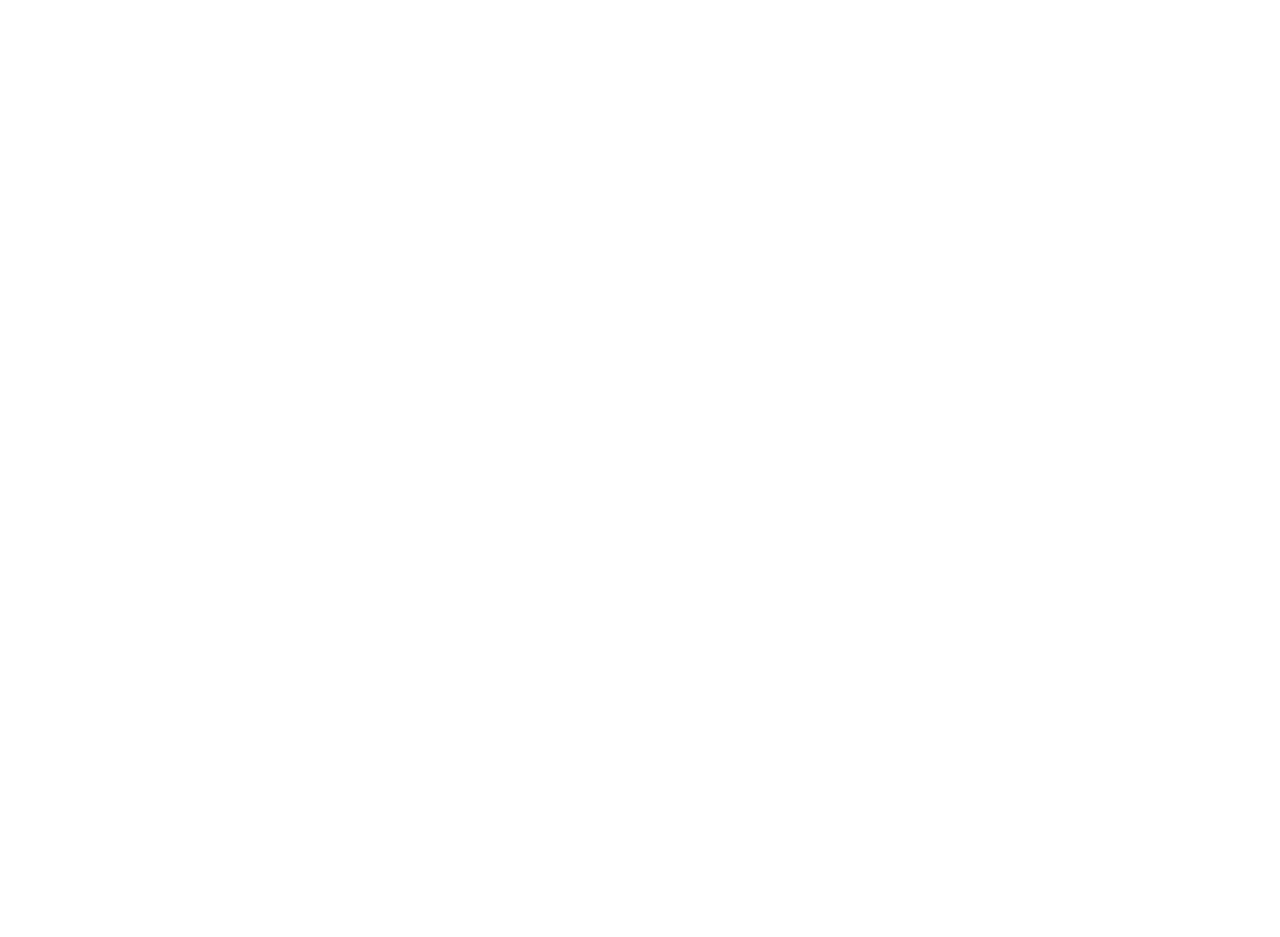
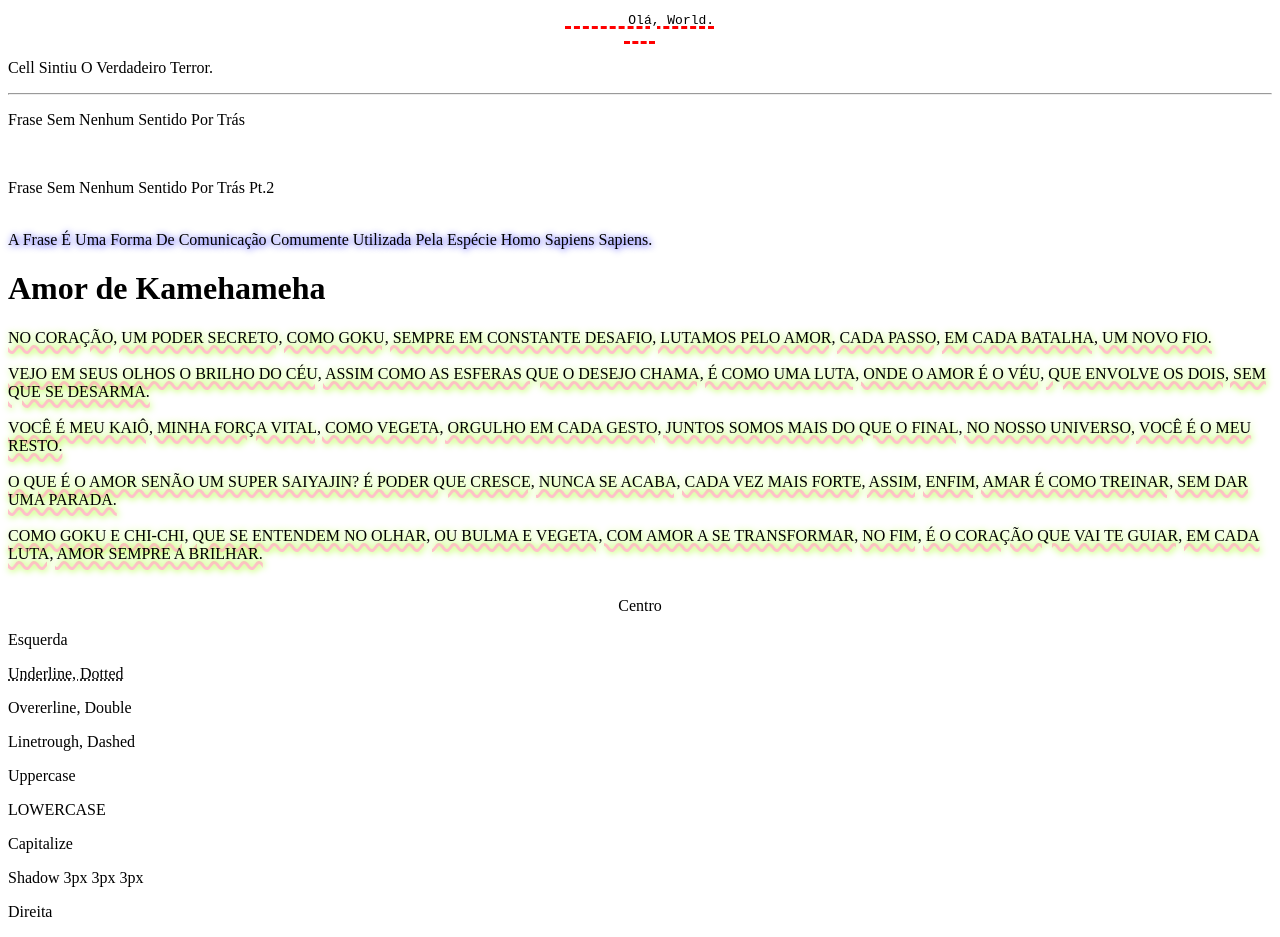
Before and after one commit to Kaua67daGuerra/website, a plain HTML site: page paragrafos.html in a window 1280 px wide. Before the commit the page ends 800 px from the top, so only its background shows below. Drawn offline with Linux system fonts and the light colour scheme.

Commit message:
gordola nerdola

```diff
--- a/paragrafos.css
+++ b/paragrafos.css
@@ -0,0 +1,60 @@
+pre{
+    text-align: center;
+    text-decoration-line: underline;
+    text-decoration-style: dashed;
+    text-decoration-color: red;
+    text-decoration-thickness: 0.2em;
+}
+
+p{
+    text-align: left;
+    text-transform: capitalize;
+}
+
+p2{
+    text-transform: capitalize;
+    text-align: justify;
+    text-indent: 50em;
+    text-shadow: 1px 1px 7px blue;
+
+}
+
+p5{
+    text-align: center;
+    text-decoration-line: underline;
+    text-decoration-style: wavy;
+    text-decoration-color: pink;
+    text-decoration-thickness: 0.2em;
+    text-transform: uppercase;
+    text-indent: 3em;
+    text-shadow: 1px 1px 7px greenyellow;
+}
+
+#p10{
+ text-align: center;
+}
+#p11{
+text-align: left;
+}
+#p12{
+text-decoration-line: underline;
+text-decoration-style: dotted;
+}
+#p13{
+
+}
+#p14{
+
+}
+#p15{
+
+}
+#p16{
+
+}
+#p17{
+
+}
+#p18{
+
+}
--- a/paragrafos.html
+++ b/paragrafos.html
@@ -28,6 +28,75 @@
 
         <!--Coloque o conteúdo entre os dois body, logo abaixo dessa frase-->
 
+
+    <pre>
+        Olá, World.
+    </pre>
+
+    <p>cell sintiu o verdadeiro terror.</p>
+
+    <hr>
+
+    <p>Frase sem nenhum sentido por trás</p>
+
+     <br>
+
+    <p>Frase sem nenhum sentido por trás Pt.2</p>
+
+    <br>
+
+    <p2>A frase é uma forma de comunicação comumente utilizada pela espécie homo sapiens sapiens.</p2>
+
+    <h1>Amor de Kamehameha</h1>
+
+    <p5>
+    No coração, um poder secreto,
+Como Goku, sempre em constante desafio,
+Lutamos pelo amor, cada passo,
+Em cada batalha, um novo fio.
+<br>
+<br>
+Vejo em seus olhos o brilho do céu,
+Assim como as esferas que o desejo chama,
+É como uma luta, onde o amor é o véu,
+Que envolve os dois, sem que se desarma.
+<br>
+<br>
+Você é meu kaiô, minha força vital,
+Como Vegeta, orgulho em cada gesto,
+Juntos somos mais do que o final,
+No nosso universo, você é o meu resto.
+<br>
+<br>
+O que é o amor senão um Super Saiyajin?
+É poder que cresce, nunca se acaba,
+Cada vez mais forte, assim, enfim,
+Amar é como treinar, sem dar uma parada.
+<br>
+<br>
+Como Goku e Chi-Chi, que se entendem no olhar,
+Ou Bulma e Vegeta, com amor a se transformar,
+No fim, é o coração que vai te guiar,
+Em cada luta, amor sempre a brilhar.
+</p5>
+
+<br>
+<br>
+
+
+
+
+<p id="p10"> centro</p>
+<p id="p11"> esquerda</p>
+<p id="p12"> underline, dotted</p>
+<p id="p13"> overerline, double</p>
+<p id="p14"> linetrough, dashed</p>
+<p id="p15"> uppercase</p>
+<p id="p16"> LOWERCASE</p>
+<p id="p17"> capitalize</p>
+<p id="p18"> shadow 3px 3px 3px</p>
+<p id="p19"> direita</p>
+
     </body>
 
 </html>
```
